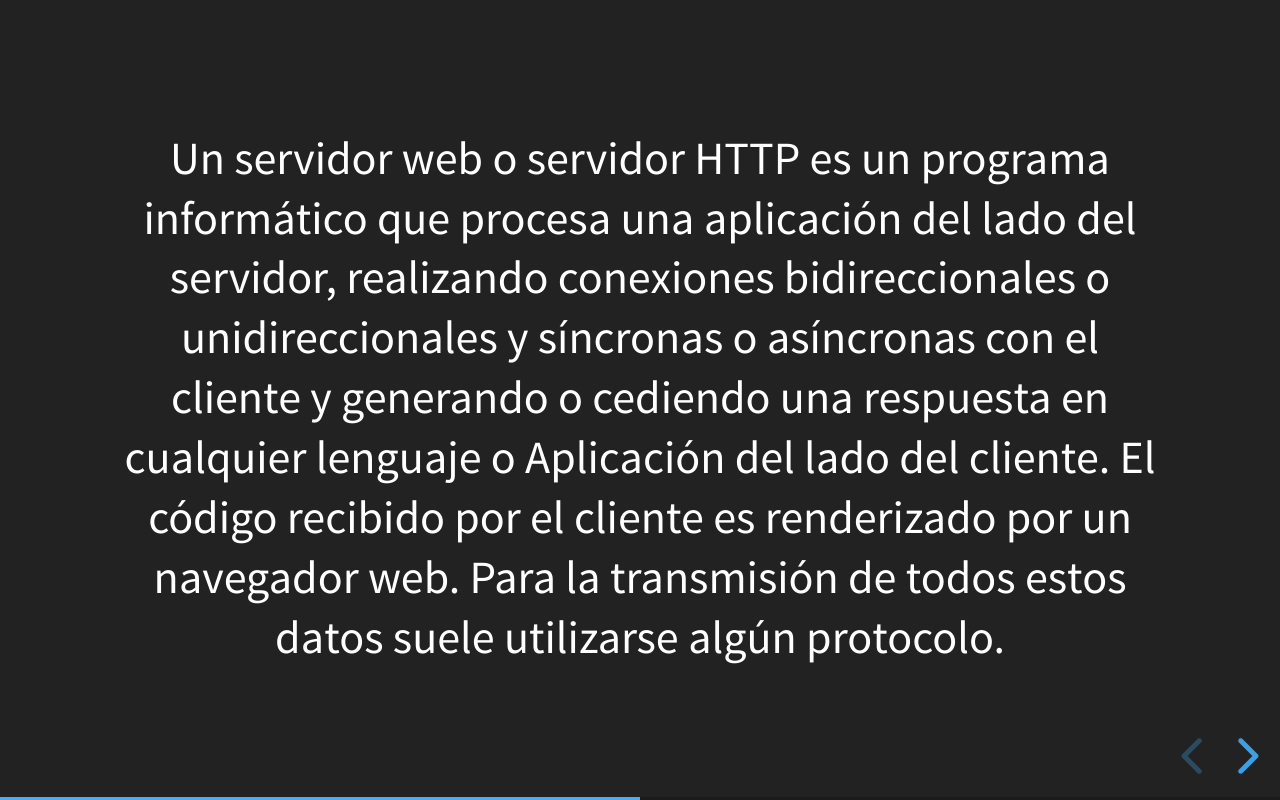
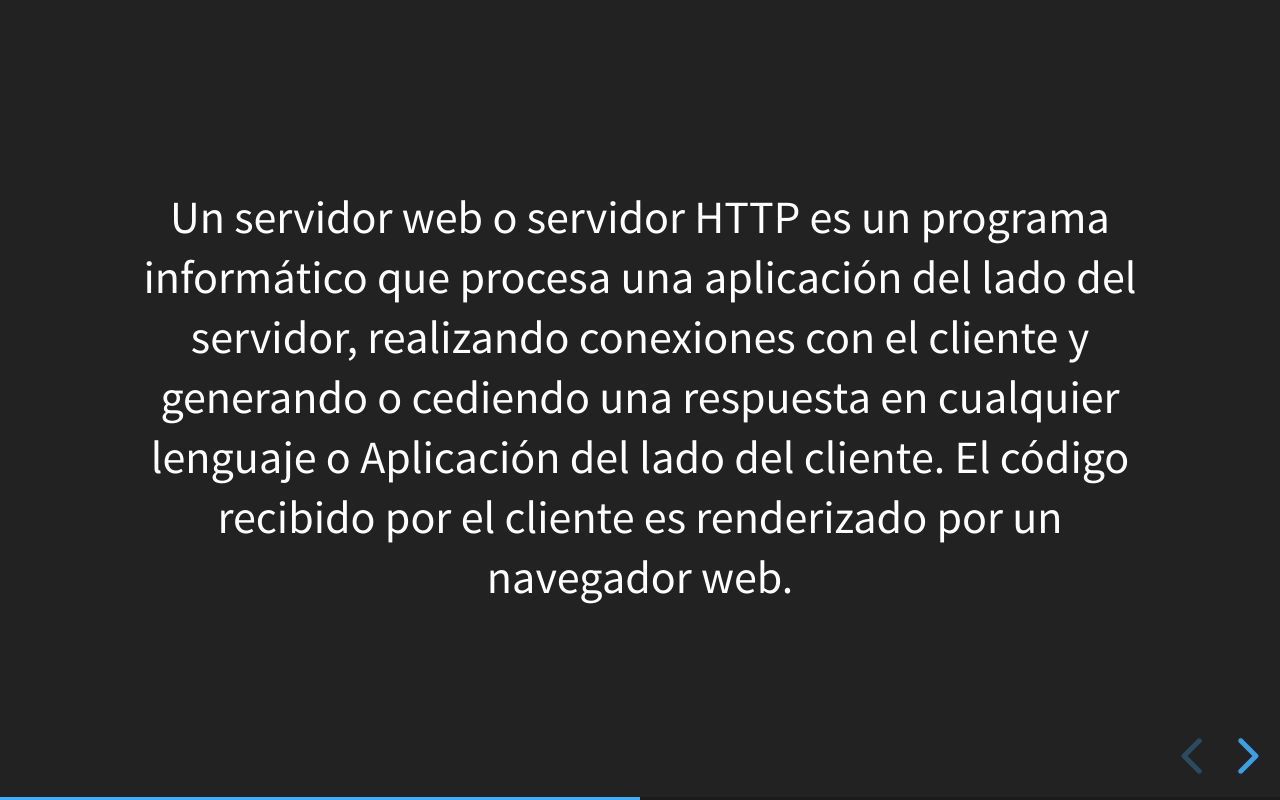
Before and after one commit to artues/Servidor-Web, a website: page index.html in a window 1280 px wide. Both pictures are taken after a click on the button "next slide". Drawn offline with Linux system fonts and the light colour scheme.

Commit message:
Update index.html

```diff
--- a/index.html
+++ b/index.html
@@ -29,10 +29,9 @@
 				</section>
 				<section>
 					Un servidor web o servidor HTTP es un programa informático que procesa una aplicación del
-					lado del servidor, realizando conexiones bidireccionales o unidireccionales y síncronas o
-					asíncronas con el cliente y generando o cediendo una respuesta en cualquier lenguaje o
-					Aplicación del lado del cliente. El código recibido por el cliente es renderizado por un
-					navegador web. Para la transmisión de todos estos datos suele utilizarse algún protocolo.
+					lado del servidor, realizando conexiones con el cliente y generando o cediendo una respuesta
+					en cualquier lenguaje o	Aplicación del lado del cliente. El código recibido por el cliente es
+					renderizado por un navegador web.
 				</section>
 				<section>Slide 2</section>
 			</div>
```
